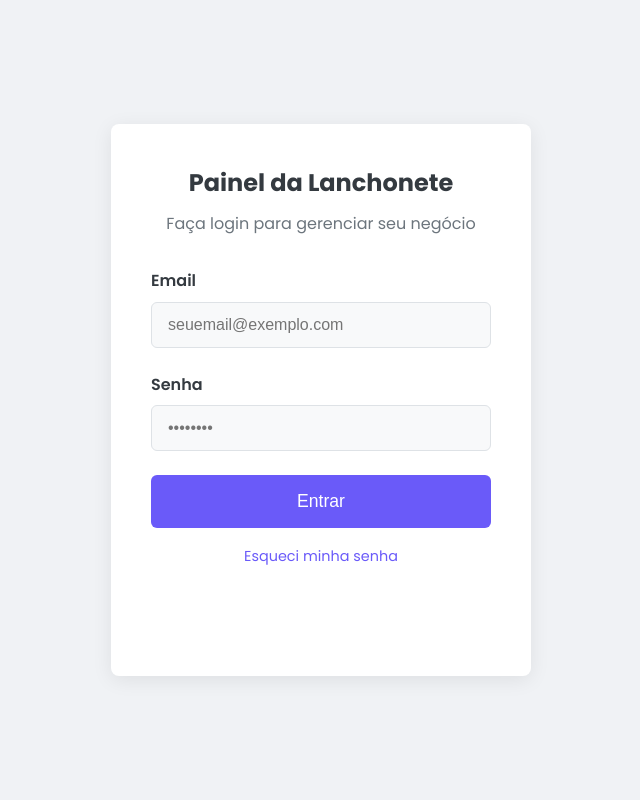
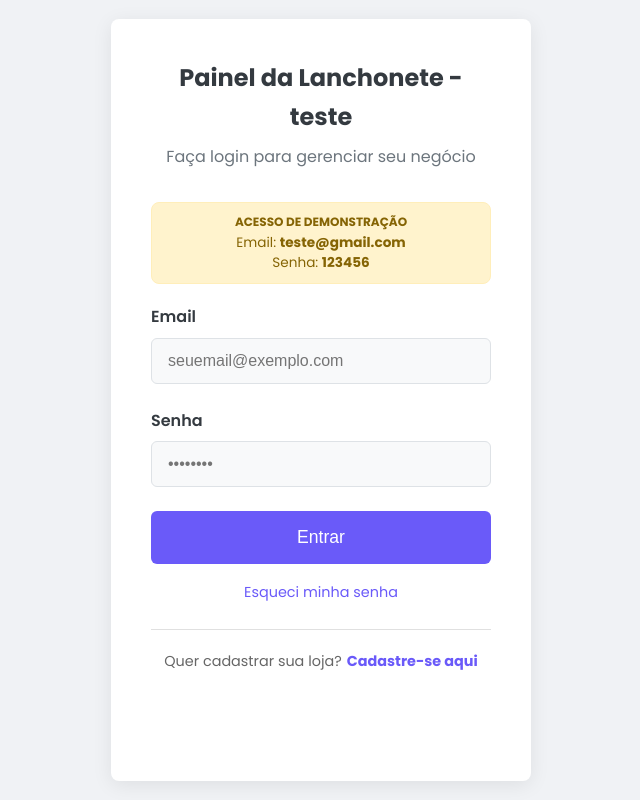
Before and after one commit to afonso6626/projeto-saas-multipedidos, a plain HTML site: page index.html in a window 1280 px wide. Shown: the whole page, without its empty margins (319-959 px from the left). Drawn offline with Linux system fonts and the light colour scheme; no server answers.

```diff
--- a/index.html
+++ b/index.html
@@ -6,18 +6,77 @@
     <title>Login | Painel Administrativo</title>
     <link href="https://fonts.googleapis.com/css2?family=Poppins:wght@300;400;600;700&display=swap" rel="stylesheet">
     <link rel="stylesheet" href="/admin/css/style.css">
+
+    <!-- CSS PARA OS NOVOS ELEMENTOS -->
+    <style>
+        /* CSS DA NOTA DE TESTE (AMARELA) */
+        .demo-note {
+            background-color: #fff3cd;   /* Fundo amarelo claro */
+            color: #856404;              /* Texto amarelo escuro/marrom */
+            border: 1px solid #ffeeba;   /* Borda sutil */
+            padding: 10px;               /* Espaçamento interno */
+            border-radius: 8px;          /* Cantos arredondados */
+            font-size: 0.85rem;          /* Fonte pequena */
+            margin-bottom: 20px;         /* Empurra o formulário para baixo */
+            text-align: center;          /* Centraliza o texto */
+            line-height: 1.5;            /* Altura da linha para ler melhor */
+        }
+
+        .demo-note strong {
+            font-weight: 700;
+            text-transform: uppercase;
+            font-size: 0.75rem;
+            display: block;              /* Quebra a linha depois do título */
+            margin-bottom: 2px;
+        }
+
+        /* CSS DA ÁREA DE CADASTRO (LÁ EMBAIXO) */
+        .signup-area {
+            margin-top: 25px;
+            padding-top: 20px;
+            border-top: 1px solid #e0e0e0;
+            text-align: center;
+            font-size: 0.9rem;
+            color: #666;
+            display: flex;
+            justify-content: center;
+            align-items: center;
+            flex-wrap: wrap;
+        }
+
+        .signup-area span {
+            margin-right: 5px;
+        }
+
+        .signup-area a {
+            color: var(--primary-color, #6c5ce7);
+            font-weight: 700;
+            text-decoration: none;
+            transition: color 0.3s;
+        }
+
+        .signup-area a:hover {
+            text-decoration: underline;
+            color: #5a4ad1;
+        }
+    </style>
 </head>
 <body>
     <div id="loader" class="loader-container hidden">
         <div class="loader"></div>
     </div>
 
-    <!-- AQUI ESTÁ O SEGREDO: A login-container segura tudo no centro -->
     <div class="login-container">
-        <!-- E a login-box é o cartão branco (ou cinza escuro) que limita a largura -->
         <div class="login-box">
-            <h2>Painel da Lanchonete</h2>
+            <h2>Painel da Lanchonete - teste </h2>
             <p>Faça login para gerenciar seu negócio</p>
+
+            <!-- AQUI ESTÁ A NOTINHA PARA TESTADORES -->
+            <div class="demo-note">
+                <strong>Acesso de Demonstração</strong>
+                Email: <b>teste@gmail.com</b><br>
+                Senha: <b>123456</b>
+            </div>
 
             <form id="login-form">
                 <div class="form-group">
@@ -31,9 +90,14 @@
 
                 <button type="submit" id="loginButton" class="btn-primary" style="width: 100%;">Entrar</button>
 
-                <!-- Link de recuperar senha -->
                 <div style="margin-top: 15px; text-align: center;">
                     <a href="#" id="btn-forgot-password" style="color: var(--primary-color); text-decoration: none; font-size: 0.9rem;">Esqueci minha senha</a>
+                </div>
+
+                <!-- ÁREA DE CADASTRO -->
+                <div class="signup-area">
+                    <span>Quer cadastrar sua loja?</span>
+                    <a href="cadastro.html">Cadastre-se aqui</a>
                 </div>
 
                 <p id="error-message" class="error-message"></p>
@@ -41,13 +105,14 @@
         </div>
     </div>
 
-    <!-- MODAL DE RECUPERAÇÃO DE SENHA (Fica fora do container principal) -->
+    <!-- MODAL DE RECUPERAÇÃO DE SENHA -->
     <div id="forgot-password-modal" class="modal-container hidden">
         <div class="modal">
             <div class="modal-header">
                 <h2>Recuperar Senha</h2>
                 <button class="close-modal-btn">&times;</button>
             </div>
+
             <form id="forgot-password-form">
                 <div class="modal-body">
                     <p style="margin-bottom: 15px; color: var(--text-light);">Digite seu e-mail para receber um link de redefinição.</p>
```
